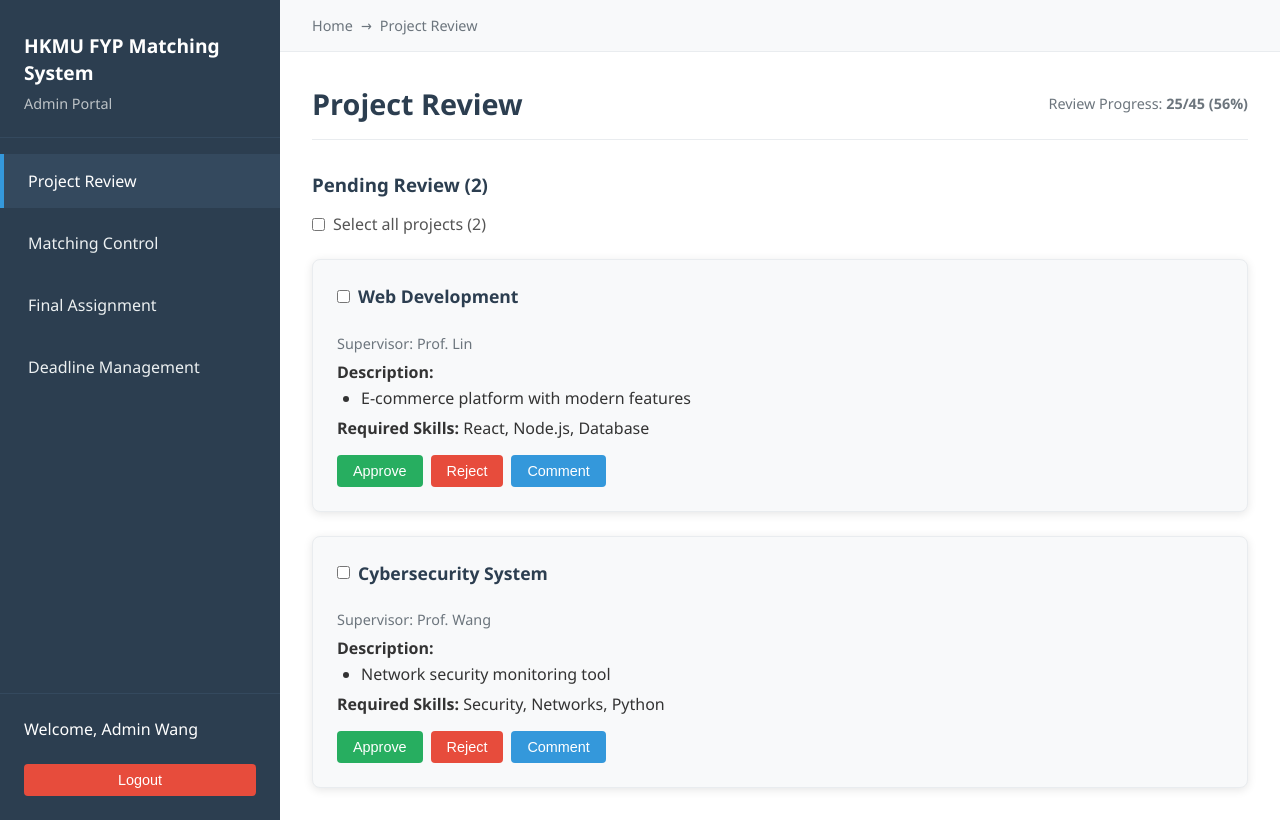
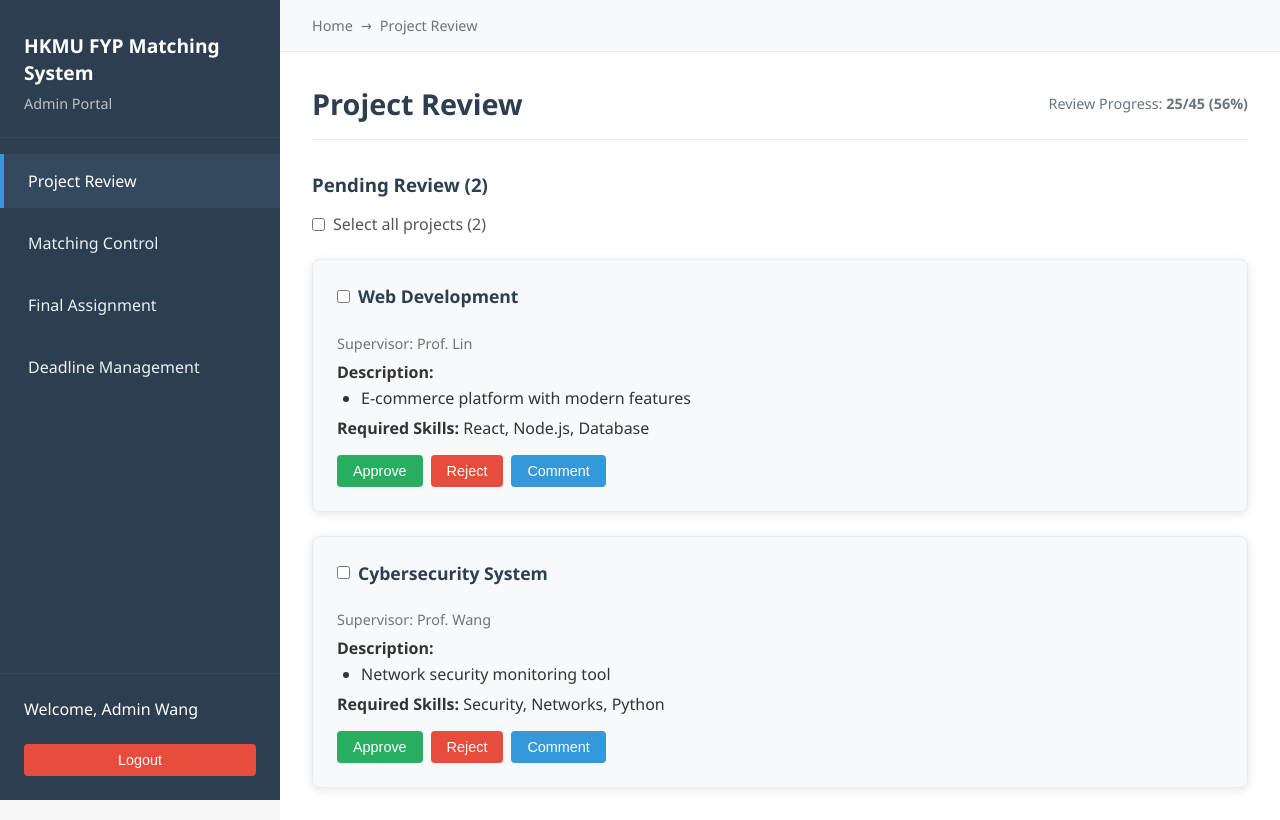
Before and after one commit to Kahei12/fyp-matching-system, a React (Vite) app in the folder client/: page /admin in a window 1280 px wide. Built offline with nearby package versions, Linux system fonts and the light colour scheme; sample sign-in values are in the browser's storage.

Commit message:
fixed student left bar size

```diff
--- a/client/src/pages/Student.css
+++ b/client/src/pages/Student.css
@@ -18,6 +18,13 @@
 /* 側邊欄樣式 */
 .sidebar {
   width: 280px;
+  flex: 0 0 280px; /* 固定寬度且不隨右側內容改變 */
+  max-width: 280px;
+  min-width: 280px;
+  position: sticky; /* 固定在視窗頂端 */
+  top: 0;
+  height: 100vh; /* 與視窗同高 */
+  overflow-y: auto; /* 側欄獨立滾動，確保能看到 footer 與 Logout */
   background: #2c3e50;
   color: white;
   display: flex;
@@ -109,6 +116,7 @@
   background: white;
   display: flex;
   flex-direction: column;
+  min-width: 0; /* 防止內容撐開導致側邊欄比例看起來不一致 */
 }
 
 /* 麵包屑導航 */
@@ -128,6 +136,7 @@
 .content-section {
   flex: 1;
   padding: 2rem;
+  min-width: 0; /* 防止此層在 Flex 內撐開主區域 */
 }
 
 .content-section.active {
@@ -333,7 +342,7 @@
 /* 項目網格 */
 .projects-grid {
   display: grid;
-  grid-template-columns: repeat(auto-fill, minmax(350px, 1fr));
+  grid-template-columns: repeat(auto-fill, minmax(300px, 1fr));
   gap: 1.5rem;
 }
 
@@ -382,6 +391,8 @@
 .project-description {
   margin-bottom: 1rem;
   line-height: 1.5;
+  word-break: break-word; /* 長字串換行，避免撐寬 */
+  overflow-wrap: anywhere; /* 更積極的換行策略 */
 }
 
 .project-skills {
@@ -742,7 +753,10 @@ button:disabled {
 
   .sidebar {
     width: 100%;
+    flex: none; /* 手機版改為不固定寬度 */
     height: auto;
+    position: static; /* 取消貼齊效果，讓其隨內容流動 */
+    overflow: visible;
   }
 
   .status-cards {
```
